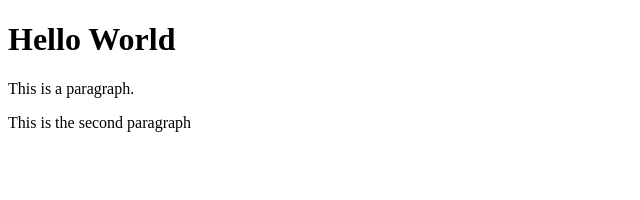
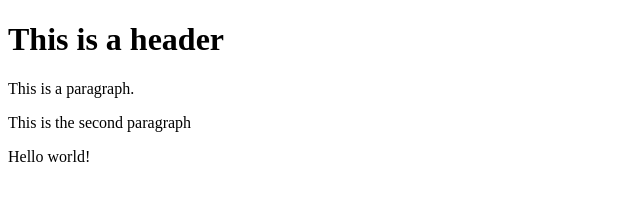
Before and after one commit to jessicadelfierro/git-test, a website: page index.html in a window 1280 px wide. Shown: the whole page, without its empty margins (0-640 px from the left). Drawn offline with Linux system fonts and the light colour scheme.

Commit message:
using NPM

```diff
--- a/index.html
+++ b/index.html
@@ -1,8 +1,9 @@
 <!DOCTYPE html>
 <html>
     <body>
-        <h1>Hello World</h1>
+        <h1>This is a header</h1>
         <p>This is a paragraph.</p>
         <p>This is the second paragraph</p>
+        <p>Hello world!</p>
     </body>
 </html>
```
Also changed, not shown: package.json (added, +24 -0 lines), 2 other files.
